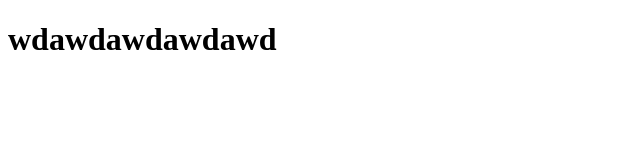
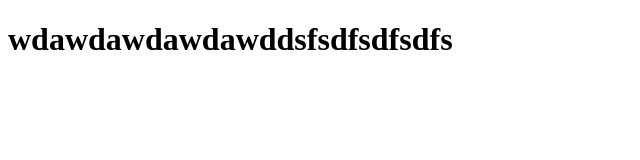
Before and after one commit to LawrenceChenPro/yohobuy, a plain HTML site: page index.html in a window 1280 px wide. Shown: the whole page, without its empty margins (0-640 px from the left). Drawn offline with Linux system fonts and the light colour scheme.

Commit message:
html1213

```diff
--- a/index.html
+++ b/index.html
@@ -5,6 +5,6 @@
     <title>Document</title>
 </head>
 <body>
-    <h1>wdawdawdawdawd</h1>
+    <h1>wdawdawdawdawddsfsdfsdfsdfs</h1>
 </body>
 </html>
```
